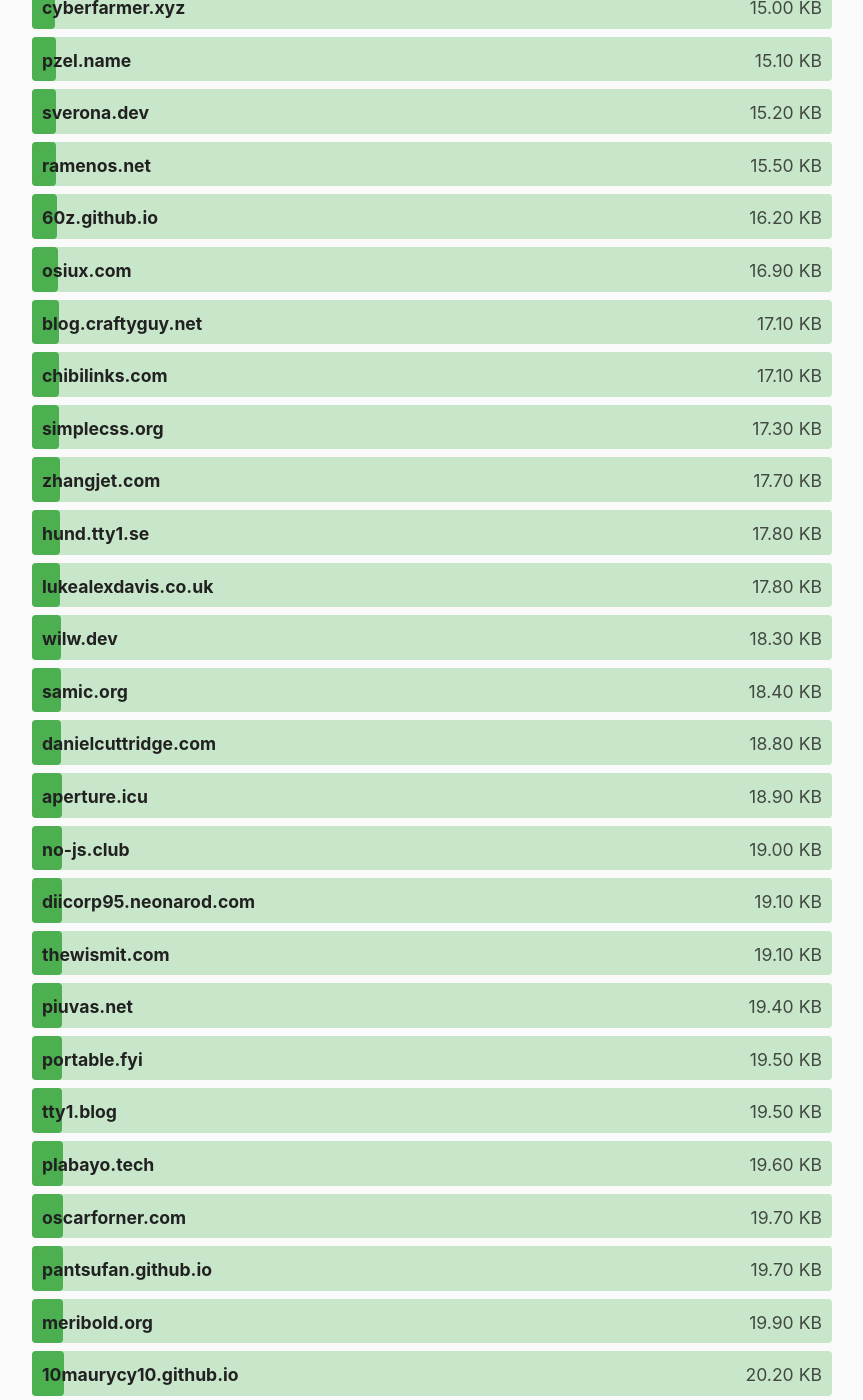
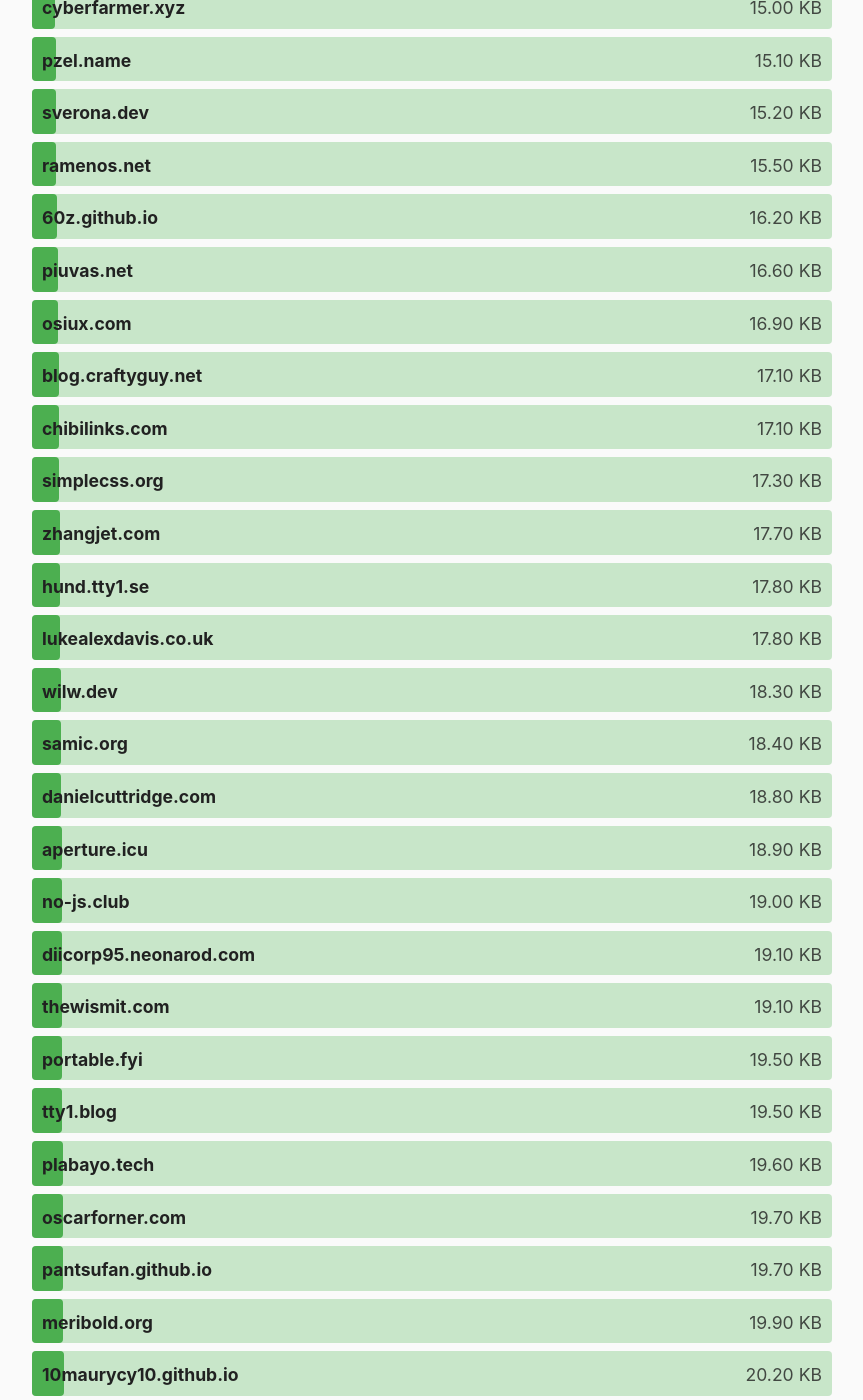
Before and after one commit to kevquirk/512kb.club, a Jekyll site: the page built from index.md, in a window 1280 px wide and 1400 px high, scrolled down 6530 px. Shown: the whole window, without its empty margins (208-1071 px from the left). Built offline with Jekyll 4.4.1, drawn with Linux system fonts in a browser that asks for light colours.

Commit message:
change piuvas.net size

```diff
--- a/_data/sites.yml
+++ b/_data/sites.yml
@@ -2164,8 +2164,8 @@
 
 - domain: piuvas.net
   url: https://piuvas.net/
-  size: 19.4
-  last_checked: 2022-12-30
+  size: 16.6
+  last_checked: 2023-06-12
 
 - domain: pjals.vern.cc
   url: https://pjals.vern.cc/
```
